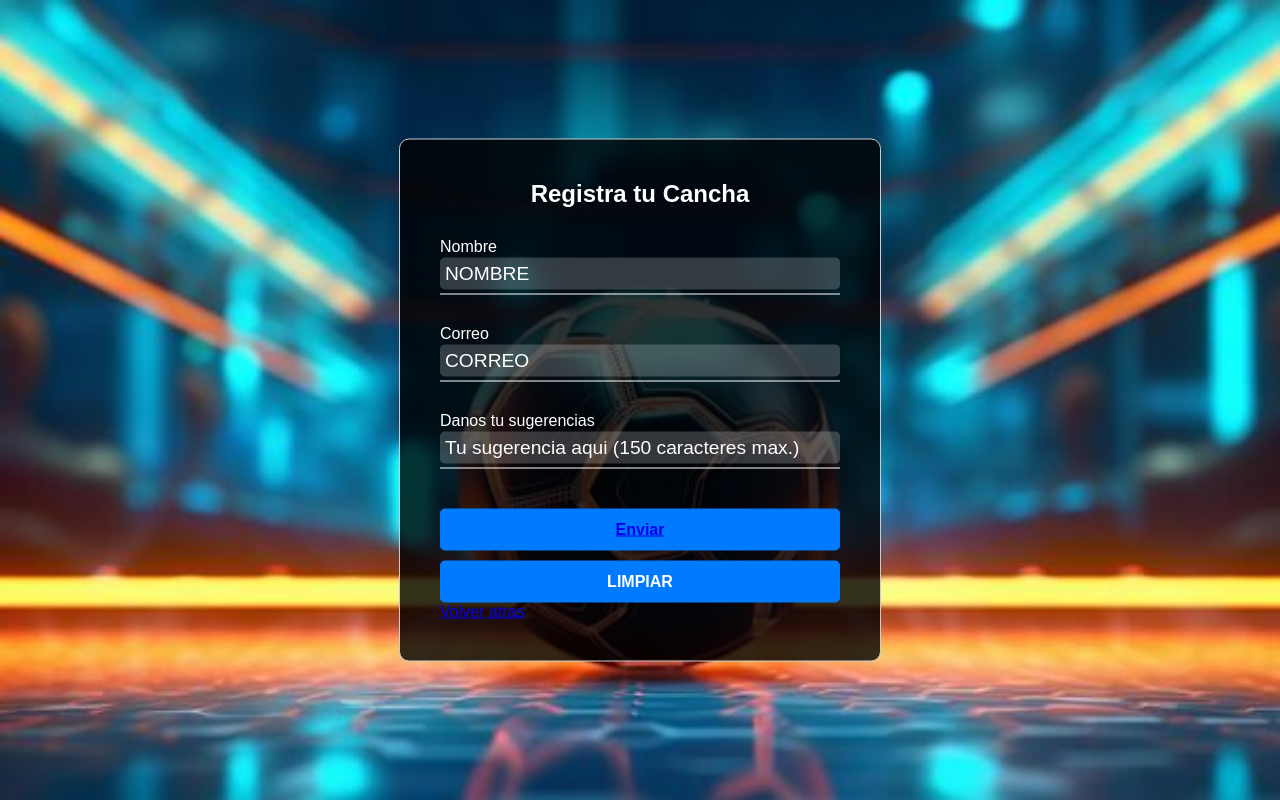
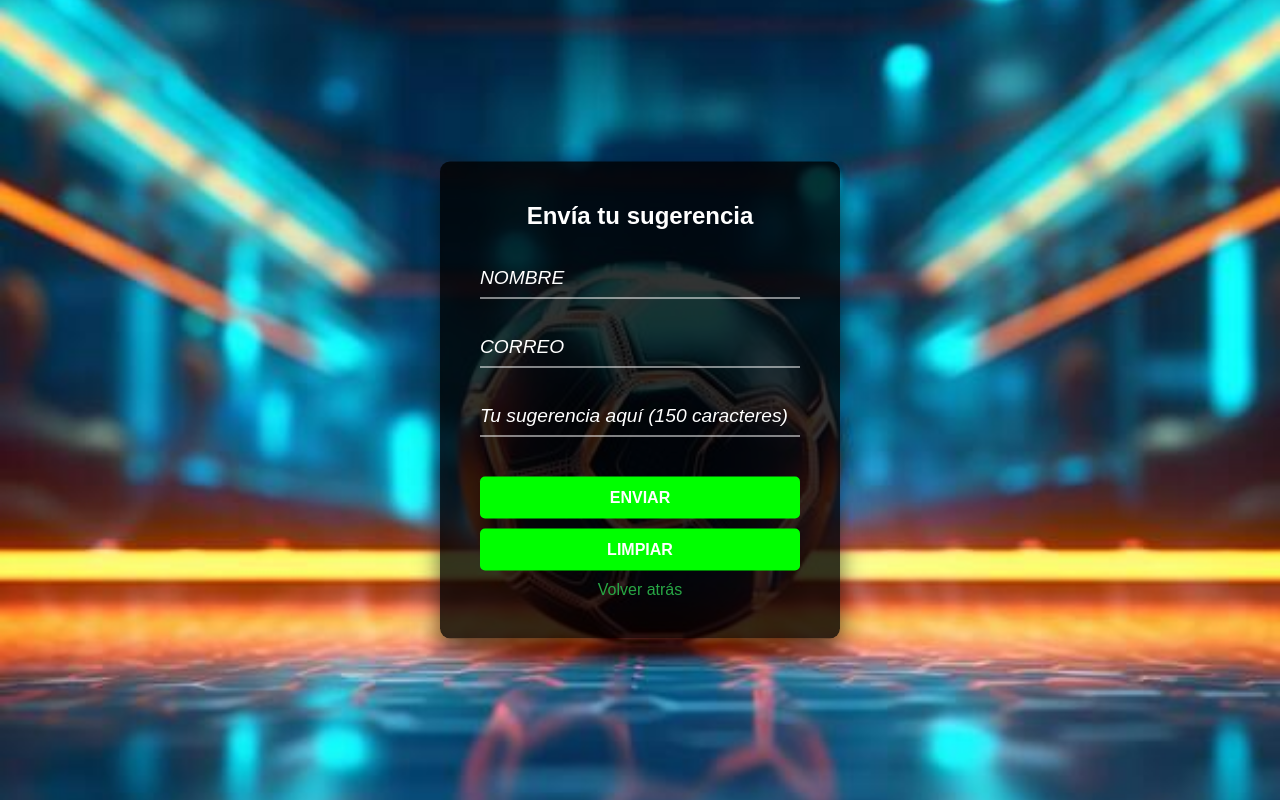
Before and after one commit to RaulAndres17/MiPortafolio, a plain HTML site: page HTML/sugerencias.html in a window 1280 px wide. Drawn offline with Linux system fonts and the light colour scheme.

Commit message:
Arregle los estilos de los formularios para que tengan colores del estiulo de toda la pagina

```diff
--- a/CSS/Iniciarsesion.css
+++ b/CSS/Iniciarsesion.css
@@ -54,7 +54,7 @@ body {
 .botones {
     width: 100%;
     padding: 12px 24px;
-    background-color: #007bff;
+    background-color: #0f0;
     color: white;
     border: none;
     border-radius: 5px;
@@ -66,12 +66,12 @@ body {
 }
 
 .botones:hover {
-    background-color: #0056b3;
+    background-color: #0f03;
     transform: scale(1.05);
 }
 
 .botones:active {
-    background-color: #004494;
+    background-color: #0f0;
     transform: scale(1);
 }
 
--- a/CSS/registrar.css
+++ b/CSS/registrar.css
@@ -51,10 +51,10 @@ body {
     font-style: italic;
 }
 
-.empresa-button {
+.botones {
     width: 100%;
     padding: 12px 24px;
-    background-color: #007bff;
+    background-color: #0f0;
     color: white;
     border: none;
     border-radius: 5px;
@@ -65,13 +65,13 @@ body {
     margin-top: 10px;
 }
 
-.empresa-button:hover {
-    background-color: #0056b3;
+.botones:hover {
+    background-color: #0f03;
     transform: scale(1.05);
 }
 
-.empresa-button:active {
-    background-color: #004494;
+.botones:active {
+    background-color: #0f0;
     transform: scale(1);
 }
 
--- a/CSS/sugerencias.css
+++ b/CSS/sugerencias.css
@@ -1,39 +1,39 @@
 body {
-    margin: 0%;
-    padding: 0%;
+    margin: 0;
+    padding: 0;
     font-family: sans-serif;
-    background-image: url('../imagenes/balonfutsal.jpg');
+    background: url('../imagenes/balonfutsal.jpg') no-repeat center center fixed;
     background-size: cover;
-    background-repeat: no-repeat;
-    background-attachment: fixed;
+    display: flex;
+    justify-content: center;
+    align-items: center;
+    height: 100vh;
 }
 
-.formSugerencia {
+.formularioSugerencias {
     position: absolute;
     top: 50%;
     left: 50%;
     width: 400px;
     padding: 40px;
     background-color: rgba(0, 0, 0, 0.8);
-    border: 1px solid #ccc;
+    border-radius: 10px;
+    transform: translate(-50%, -50%);
+    box-shadow: 0 15px 25px rgba(0,0,0,.6);
     color: white;
-    transform: translate(-50%, -50%);
-    box-sizing: 0 15px 25px rgba(0,0,0,.6);
-    border-radius: 10px;
+    box-sizing: border-box;
 }
 
-.formSugerencia h2 {
+.formularioSugerencias h2 {
     margin: 0 0 30px;
-    padding: 0;
-    color: #fff;
     text-align: center;
 }
 
-.formSugerencia .opcionesSugerencias {
+.formularioSugerencias .opcionSugerencia {
     position: relative;
 }
 
-.formSugerencia .opcionesSugerencias input {
+.formularioSugerencias .opcionSugerencia input {
     width: 100%;
     padding: 10px 0;
     font-size: 16px;
@@ -45,19 +45,16 @@ body {
     background: transparent;
 }
 
-.formSugerencia .opcionesSugerencias input::placeholder {
+.formularioSugerencias .opcionSugerencia input::placeholder {
     color: #fff;
-    font-size: italic;
     font-size: 1.2em;
-    background: rgba(255, 255, 255, 0.2);
-    padding: 5px;
-    border-radius: 5px;
+    font-style: italic;
 }
 
-.button {
+.botones {
     width: 100%;
     padding: 12px 24px;
-    background-color: #007bff;
+    background-color: #0f0;
     color: white;
     border: none;
     border-radius: 5px;
@@ -68,12 +65,26 @@ body {
     margin-top: 10px;
 }
 
-.button:hover {
-    background-color: #0056b3;
+.botones:hover {
+    background-color: #0f03;
     transform: scale(1.05);
 }
 
-.button:active {
-    background-color: #004494;
+.botones:active {
+    background-color: #0f0;
     transform: scale(1);
 }
+
+.link {
+    text-align: center;
+    margin-top: 10px;
+}
+
+.link a {
+    color: #28a745;
+    text-decoration: none;
+}
+
+.link a:hover {
+    text-decoration: underline;
+}
--- a/HTML/sugerencias.html
+++ b/HTML/sugerencias.html
@@ -1,5 +1,5 @@
 <!DOCTYPE html>
-<html lang="en">
+<html lang="es">
 <head>
     <meta charset="UTF-8">
     <meta name="viewport" content="width=device-width, initial-scale=1.0">
@@ -11,35 +11,27 @@
 </head>
 <body>
 
-    <main class="formSugerencia">
-        <h2>Registra tu Cancha</h2>
-
-        <form>
-            <section class="opcionesSugerencias">
-                <label for="nombre">Nombre</label>
+<main class="formularioSugerencias">
+    <h2>Envía tu sugerencia</h2>
+    <form id="formSugerencias">
+        <section class="opcionSugerencia">
             <input type="text" name="nombre" required placeholder="NOMBRE">
         </section>
 
-            <section class="opcionesSugerencias">
-                <label for="email">Correo</label>
-                <input type="text" name="email" required placeholder="CORREO">
+        <section class="opcionSugerencia">
+            <input type="email" name="email" required placeholder="CORREO">
         </section>
 
-            <section class="opcionesSugerencias">
-                <label for="sugerencia">Danos tu sugerencias</label>
-                <input type="text" name="sugerencia" required placeholder="Tu sugerencia aqui (150 caracteres max.)">
+        <section class="opcionSugerencia">
+            <input type="text" name="sugerencia" required placeholder="Tu sugerencia aquí (150 caracteres)">
         </section>
 
-            <button type="submit" class="button">
-                <a href="../HTML/usuario.html">Enviar</a>
-            </button>
+        <button type="submit" class="botones">ENVIAR</button>
+        <button type="reset" class="botones">LIMPIAR</button>
 
-            <button type="reset" class="button">LIMPIAR</button>
-
-            <section>
-                <a href="usuario.html">Volver atras</a>
+        <section class="link">
+            <a href="usuario.html">Volver atrás</a>
         </section>
-
     </form>
 </main>
 
--- a/JS/iniciarSesion.js
+++ b/JS/iniciarSesion.js
@@ -4,7 +4,7 @@ document.querySelector("form").addEventListener("submit", function (e) {
     const user = document.querySelector('input[name="user"]').value.trim();
     const pass = document.querySelector('input[name="pass"]').value.trim();
     if (user === "" || pass === "") {
-        alert("⚠️ Debes llenar todos los campos");
+        alert("Debes llenar todos los campos");
         return;
     }
 
```
Also changed, not shown: HTML/registrar.html (+6 -8 lines). Lines whose indentation alone changed are shown as unchanged.
